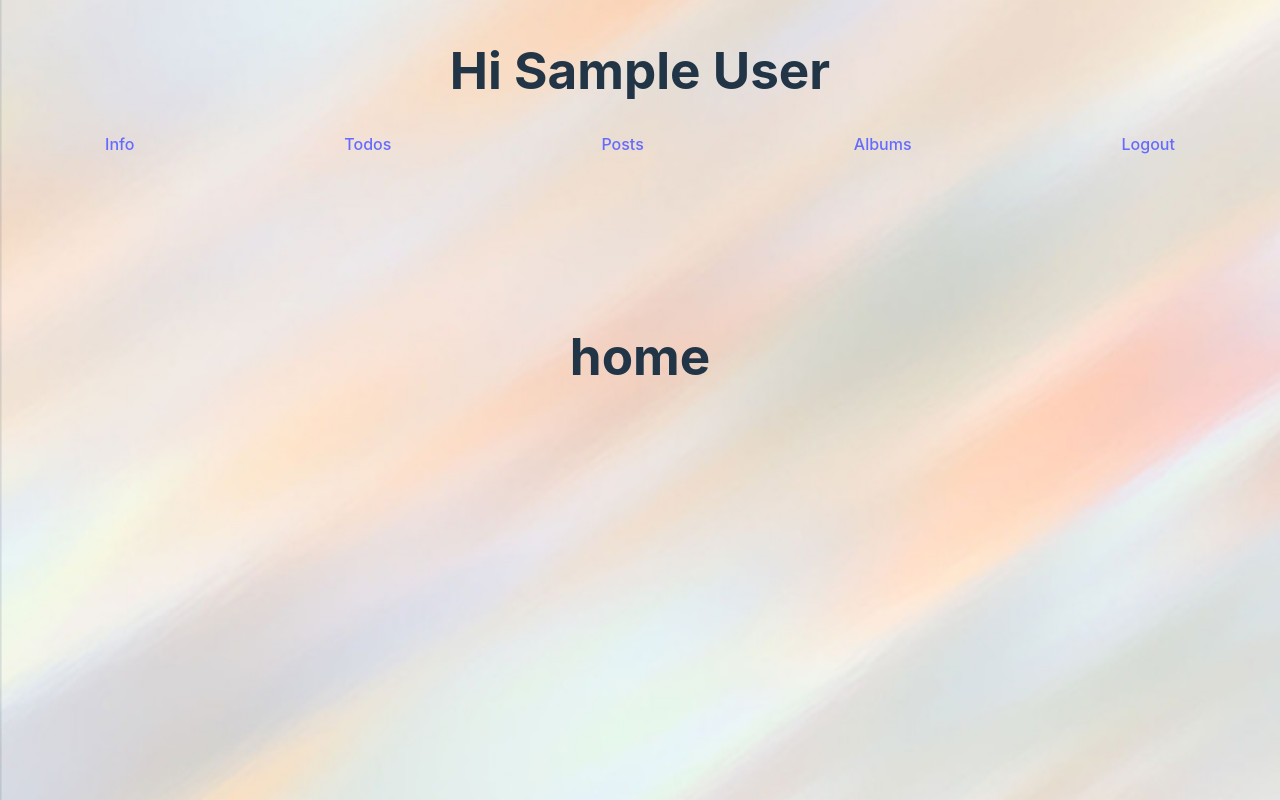
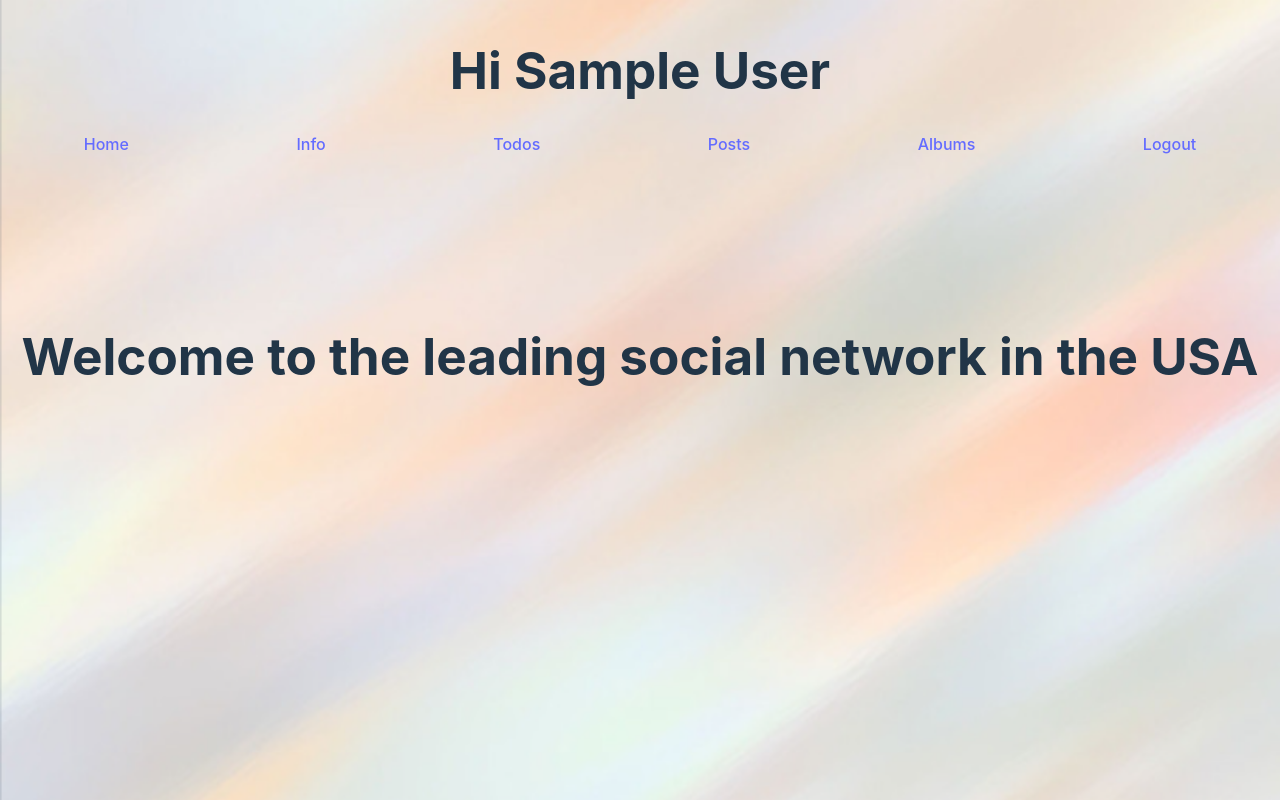
Before and after one commit to chana-rozin/client-side---react, a React (Vite) app in the folder APP/: page /home in a window 1280 px wide. Built offline with nearby package versions, Linux system fonts and the light colour scheme; no server answers; sample sign-in values are in the browser's storage.

Commit message:
styleeeeeeeee

```diff
--- a/APP/src/Components/Home/Home.jsx
+++ b/APP/src/Components/Home/Home.jsx
@@ -7,7 +7,7 @@ const Home = ()=>{
 
     return (
         <>
-            <h1>home</h1>
+            <h1>Welcome to the leading social network in the USA</h1>
         </>
     )
 }
--- a/APP/src/Components/Layout/Layout.jsx
+++ b/APP/src/Components/Layout/Layout.jsx
@@ -19,6 +19,9 @@ const Layout = () => {
         <><header>
             <h1>Hi {currentUser.name}</h1>
             <nav className={style.links}>
+                <Link to={`/home`} >
+                    <dt>Home</dt>
+                </Link>
                 <Link to={`/users/${userId}/info`} >
                     <dt>Info</dt>
                 </Link>
```
